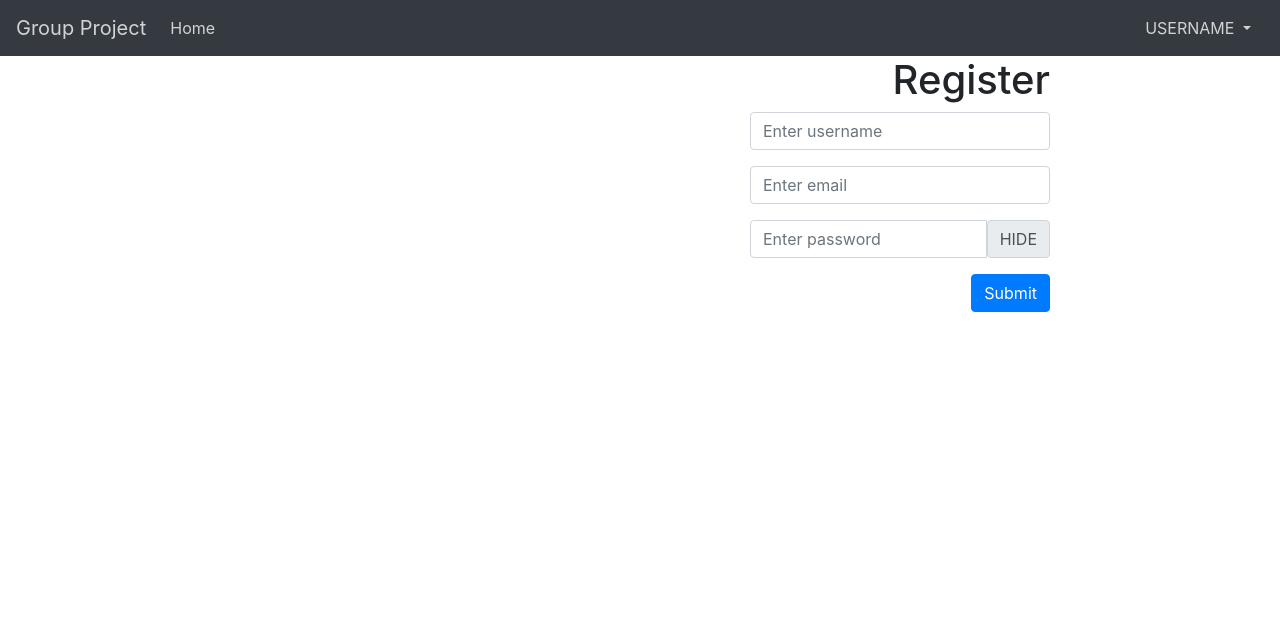
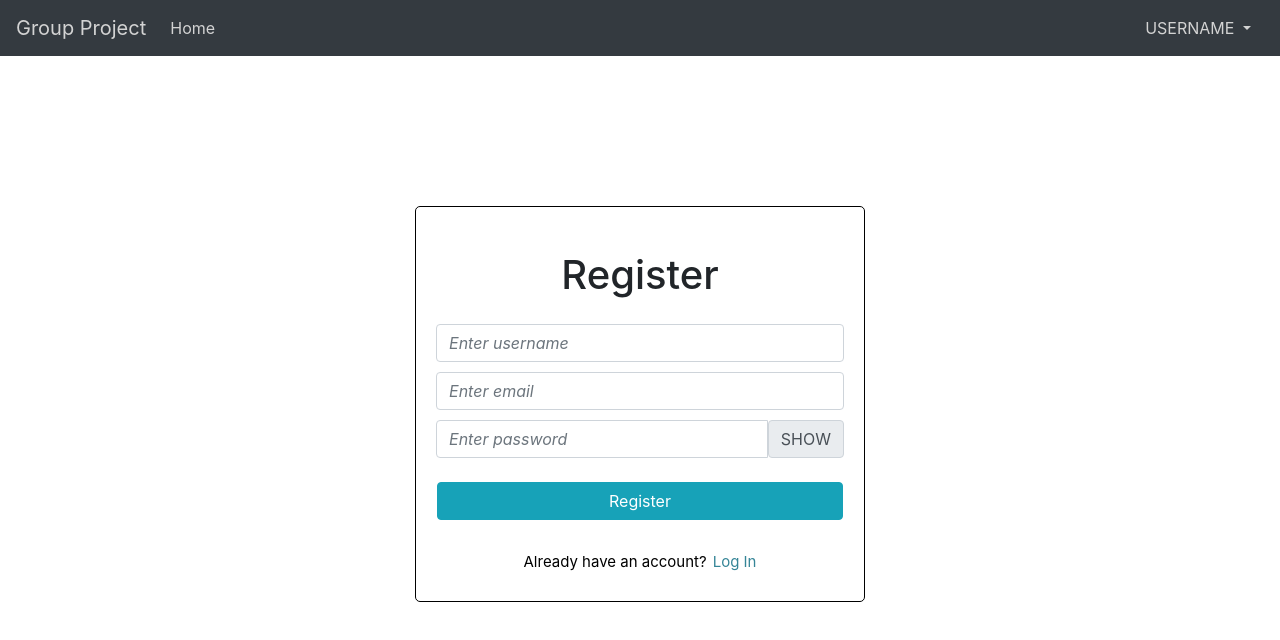
Before and after one commit to fanderra/PWD-Warehouse-2, a React (Create React App) app in the folder front-end/: page /register in a window 1280 px wide. Shown: the top 640 px of the page. Built offline with nearby package versions, Linux system fonts and the light colour scheme.

Commit message:
PW2-6 Register

```diff
--- a/front-end/src/pages/login.js
+++ b/front-end/src/pages/login.js
@@ -29,7 +29,7 @@ const Login = () => {
 
     return (
         <div style={{ textAlign: "center", display: "flex", justifyContent: "center" }}>
-            <div style={{ width: "450px", padding: 20, border: "1px solid black", borderRadius: 5, marginTop: 150 }}>
+            <div style={{ width: "450px", padding: 20, border: "1px solid grey", borderRadius: 5, marginTop: 150 }}>
                 <br />
                 <h1>Log In to your account</h1>
                 <Form style={{ marginTop: 25 }}>
--- a/front-end/src/pages/register.js
+++ b/front-end/src/pages/register.js
@@ -1,83 +1,62 @@
 import React from 'react'
-import Axios from 'axios'
-import {useDispatch} from 'react-redux'
+import { useDispatch } from 'react-redux'
 import { Form, Button, InputGroup } from 'react-bootstrap'
-import { Redirect } from 'react-router-dom'
-import {register} from '../actions'
+import { Link, Redirect } from 'react-router-dom'
+import { register } from '../actions'
 
 const Register = () => {
-    const [username, setUsername] = React.useState('username')
-    const [email, setEmail] = React.useState('email')
-    const [password, setPassword] = React.useState('pass')
-    const [visible, setVisible] = React.useState(true)
+    const [username, setUsername] = React.useState('')
+    const [email, setEmail] = React.useState('')
+    const [password, setPassword] = React.useState('')
+    const [visible, setVisible] = React.useState(false)
     const [toHome, setToHome] = React.useState(false)
     const [userValidErr, setUserValidErr] = React.useState([false, ''])
     const [emailValidErr, setEmailValidErr] = React.useState([false, ''])
     const [passValidErr, setPassValidErr] = React.useState([false, ''])
 
     const dispatch = useDispatch()
+    const handleReg = () => {
+        let usernameSymbol = /[!@#$%^&*;]/
+        let emailRegex = /^(([^<>()\]\\.,;:\s@"]+(\.[^<>()\]\\.,;:\s@"]+)*)|(".+"))@((\[[0-9]{1,3}\.[0-9]{1,3}\.[0-9]{1,3}\.[0-9]{1,3}\])|(([a-zA-Z\-0-9]+\.)+[a-zA-Z]{2,}))$/
+        let passSymbol = /[!@#$%^&*:]/
+        let passNymber = /[0-9]/
 
-    const handleReg = () => {
-        console.log(username, email, password)
-        const body = {username, email, password}
+        if (usernameSymbol.test(username)) return setUserValidErr([true, "*Username cannot include a symbol"])
+        if (username.length < 6) return setUserValidErr([true, "*Username must have at least 6 characters"])
+        if (!emailRegex.test(email)) return setEmailValidErr([true, "*Email is invalid"])
+        if (!passSymbol.test(password) || !passNymber.test(password)) return setPassValidErr([true, "*Password must include a combination of symbol & number"])
+        if (password.length < 6) return setPassValidErr([true, "*Password must have at least 6 characters"])
+
+        const body = { username, email, password }
         dispatch(register(body))
         setToHome(true)
     }
 
-    const userValid = (e) => {
-        let username = e.target.value
-        // console.log(username)
-        let symb = /[!@#$%^&*;]/
-
-        if (symb.test(username) || username.length < 6) return setUserValidErr([true, "*Can\'t include symbol and min 6 char"])
-
-        setUserValidErr({ userValidErr: [false, ""] })
-        setUsername(username)
-    }
-
-    const emailValid = (e) => {
-        let email = e.target.value
-        // console.log(email)
-        let regex = /^(([^<>()\]\\.,;:\s@"]+(\.[^<>()\]\\.,;:\s@"]+)*)|(".+"))@((\[[0-9]{1,3}\.[0-9]{1,3}\.[0-9]{1,3}\.[0-9]{1,3}\])|(([a-zA-Z\-0-9]+\.)+[a-zA-Z]{2,}))$/;
-
-        if (!regex.test(email)) return setEmailValidErr([true, "*Email not valid"])
-
-        setEmailValidErr([false, ""])
-        setEmail(email)
-    }
-
-    const passValid = (e) => {
-        // char min 6
-        // ada symbol
-        // ada angka
-        let pass = e.target.value
-        // console.log(pass)
-        let symb = /[!@#$%^&*:]/
-        let numb = /[0-9]/
-        // let upper = /[A-Z]/
-
-        if (!symb.test(pass) || !numb.test(pass) || pass.length < 6) return setPassValidErr([true, "*Must include symbol, number, min 6 char"])
-
-        setPassValidErr([false, ""])
-        setPassword(pass)
-    }
-
     if (toHome) return <Redirect to="/" />
     return (
-        <div style={{ textAlign: "right" }}>
-            <Form style={{ width: "300px", marginLeft: "750px", position: "fixed" }}>
+        <div style={{ textAlign: "center", display: "flex", justifyContent: "center" }}>
+            <div style={{ width: "450px", padding: 20, border: "1px solid black", borderRadius: 5, marginTop: 150 }}>
+                <br />
                 <h1>Register</h1>
-                <Form.Control onChange={event => userValid(event)} placeholder="Enter username" />
-                <Form.Text className="mb-3" style={{ textAlign: "left", color: "red", fontSize: '10px' }}> {userValidErr[1]} </Form.Text>
-                <Form.Control onChange={event => emailValid(event)} placeholder="Enter email" />
-                <Form.Text className="mb-3" style={{ textAlign: "left", color: "red", fontSize: '10px' }}> {emailValidErr[1]} </Form.Text>
-                <InputGroup>
-                    <Form.Control onChange={event => passValid(event)} placeholder="Enter password" type={visible ? "password" : "text"} />
-                    <InputGroup.Text onClick={() => setVisible(!visible)}>{visible ? "HIDE" : "SHOW"}</InputGroup.Text>
-                </InputGroup>
-                <Form.Text className="mb-3" style={{ textAlign: "left", color: "red", fontSize: '10px' }}> {passValidErr[1]} </Form.Text>
-                <Button onClick={handleReg}>Submit</Button>
-            </Form>
+                <Form style={{ marginTop: 25, marginBottom: -4 }}>
+                    <Form.Control onChange={event => { setUsername(event.target.value); setUserValidErr({ userValidErr: [false, ""] }) }} placeholder="Enter username" style={{ fontStyle: "italic" }} />
+                    <Form.Text style={{ textAlign: "left", color: "red", fontSize: '10px' }}> {userValidErr[1]} </Form.Text>
+                    <Form.Control onChange={event => { setEmail(event.target.value); setEmailValidErr({ emailValidErr: [false, ""] }) }} placeholder="Enter email" style={{ fontStyle: "italic", marginTop: 10 }} />
+                    <Form.Text style={{ textAlign: "left", color: "red", fontSize: '10px' }}> {emailValidErr[1]} </Form.Text>
+                    <InputGroup style={{ marginTop: 10 }}>
+                        <Form.Control onChange={event => { setPassword(event.target.value); setPassValidErr({ emailValidErr: [false, ""] }) }} placeholder="Enter password" style={{ fontStyle: "italic" }} type={visible ? "text" : "password"} />
+                        <InputGroup.Text style={{ cursor: 'pointer' }} onClick={() => setVisible(!visible)}>{visible ? "HIDE" : "SHOW"}</InputGroup.Text>
+                    </InputGroup>
+                    <Form.Text style={{ textAlign: "left", color: "red", fontSize: '10px' }}> {passValidErr[1]} </Form.Text>
+                </Form>
+                <br />
+                <Button variant="info" onClick={handleReg} style={{ width: 406 }}>Register</Button>
+                <br /><br />
+                <div style={{ display: "flex", justifyContent: "center" }}>
+                    <Button variant="transparent" style={{ color: "black", fontSize: 15, cursor: "default", marginRight: -10 }}>Already have an account?</Button>
+                    <Button variant="transparent" style={{ color: "#358597", fontSize: 15, marginLeft: -10 }} as={Link} to="/login">Log In</Button>
+                </div>
+            </div>
         </div>
     )
 }
```
